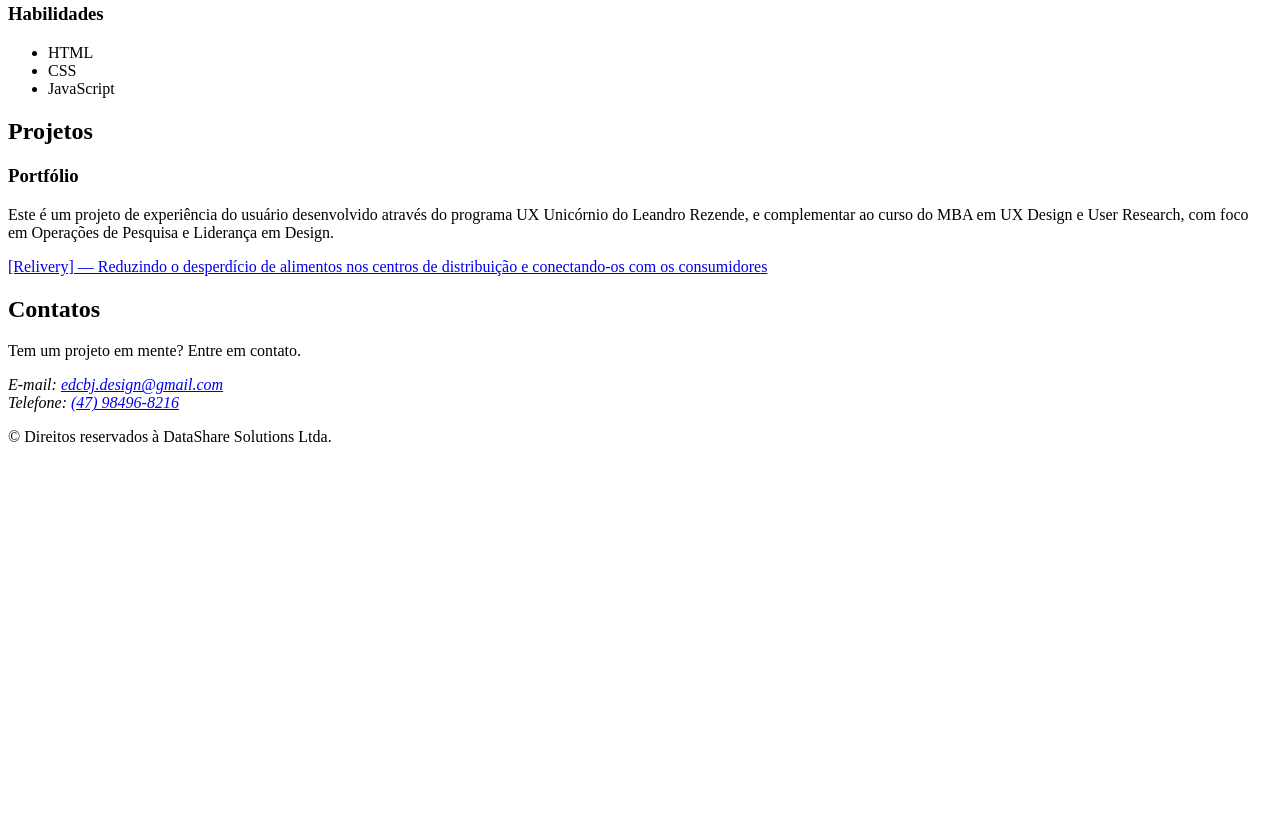
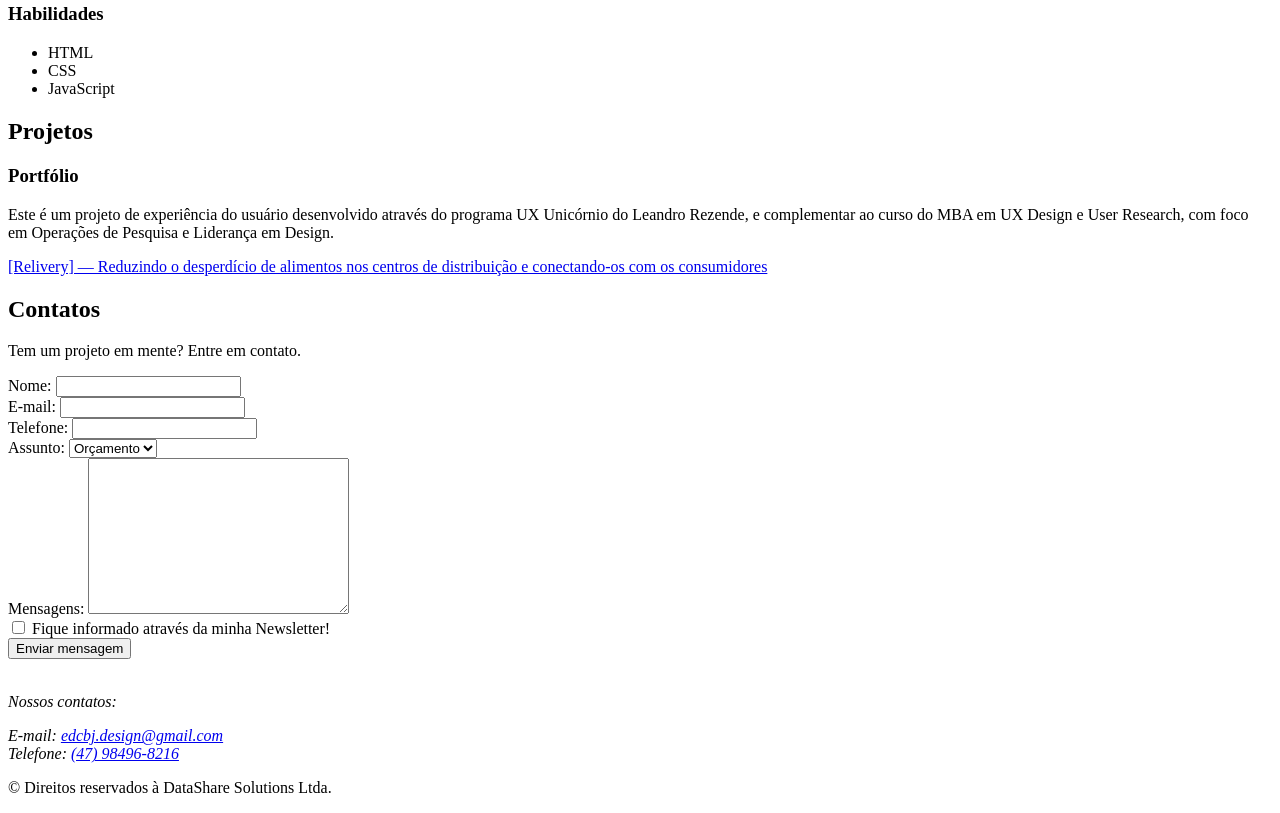
Before and after one commit to edcbj-analyst/HTML, a plain HTML site: page index.html in a window 1280 px wide. Shown: the part 508-1321 px from the top of the page. Before the commit the page ends 970 px from the top, so only its background shows below. Drawn offline with Linux system fonts and the light colour scheme.

Commit message:
HTML3
Inclusão de formulários e botões.

```diff
--- a/index.html
+++ b/index.html
@@ -68,7 +68,34 @@
             <h2>Contatos</h2>
             <p>Tem um projeto em mente? Entre em contato.</p>
             <!-- Corrigido "adress" para "address" -->
+             <form action="">
+                <label for="nome">Nome: </label>
+                <input type="text" id="nome" name="nome" required> <br>
+
+                <label for="email">E-mail:</label>
+                <input type="email" id="email" name="email" required> <br>
+
+                <label for="telefone">Telefone:</label>
+                <input type="tel" id="telefone" name="telefone"> <br>
+
+                <label for="assunto">Assunto: </label>
+                <select type="text" id="assunto">
+                    <option value="orcamento">Orçamento</option>
+                    <option value="duvida">Dúvida</option>
+                    <option value="outro">Outro</option>
+                </select><br>
+
+                <label for="mensagens">Mensagens: </label>
+                <textarea name="mensagem" id="mensagem" cols="30" rows="10" required></textarea><br>
+
+                <input type="checkbox" id="inscricao" name="inscricao">
+                <label for="inscricao">Fique informado através da minha Newsletter!</label> <br>
+
+                <input type="submit" value="Enviar mensagem">
+
+             </form> <br>
             <address>
+                <p>Nossos contatos:</p>
                 E-mail: <a href="mailto:edcbj.design@gmail.com">edcbj.design@gmail.com</a> <br>
                 Telefone: <a href="tel:+5547984968216">(47) 98496-8216</a>
             </address>
```
